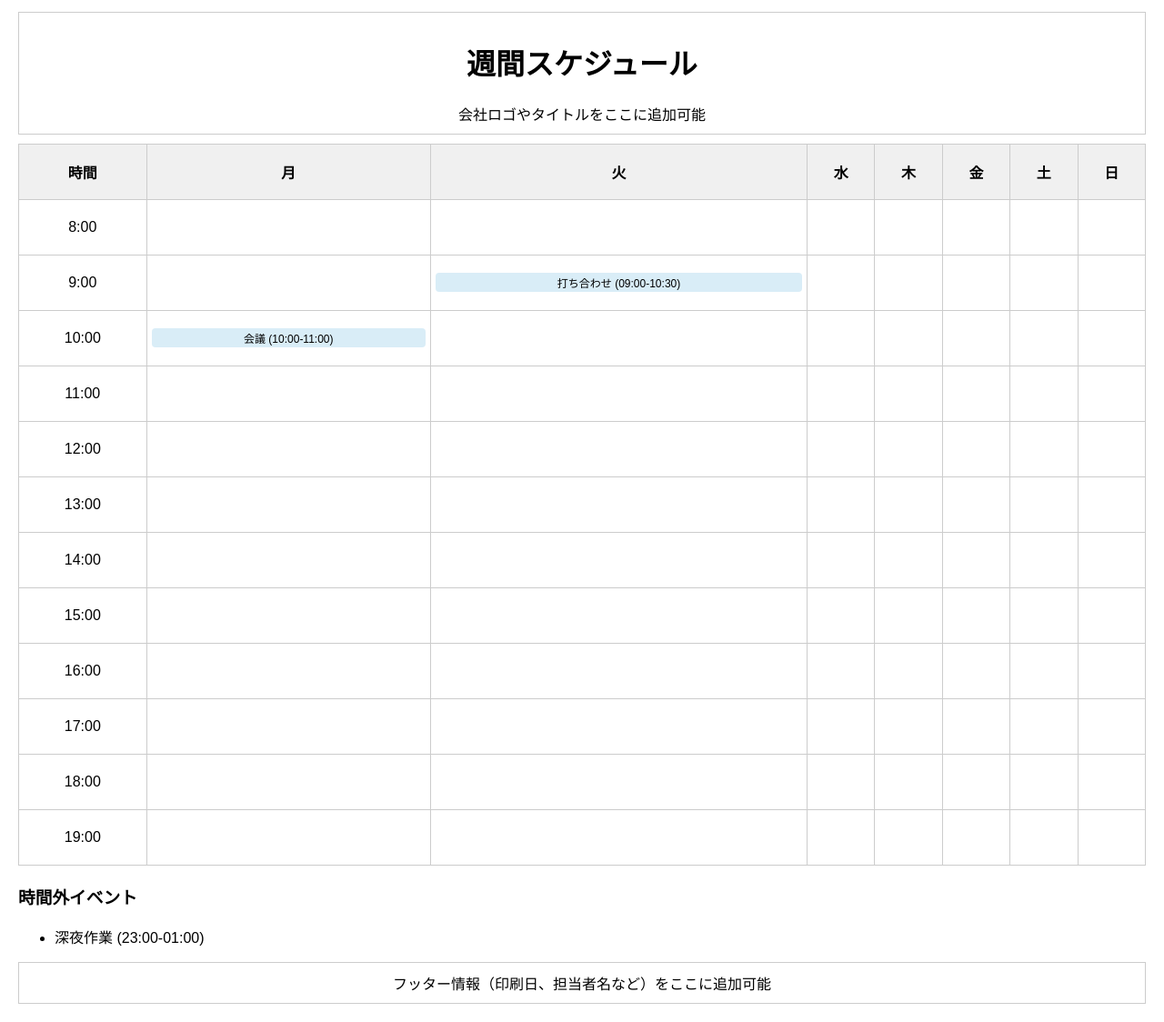
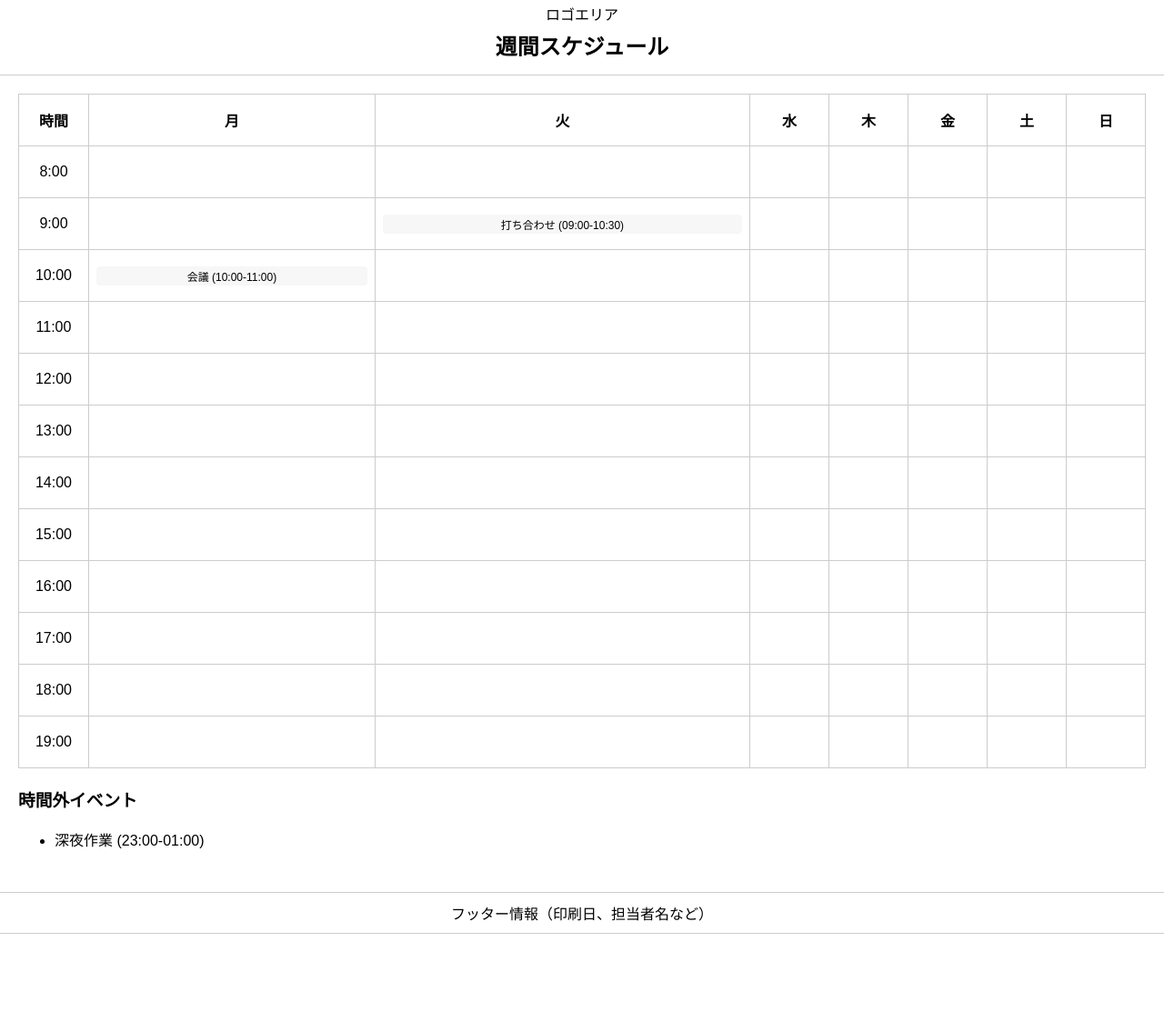
Before and after one commit to morimoritata1/morimoritata1.github.io, a plain HTML site: page index.html in a window 1280 px wide. Shown: the part 7-1131 px from the top of the page at 91% size. After the commit the page ends 1034 px from the top, so only its background shows below. Drawn offline with Linux system fonts and the light colour scheme.

Commit message:
Add files via upload

```diff
--- a/index.html
+++ b/index.html
@@ -6,15 +6,15 @@
 <link rel="stylesheet" href="style.css">
 </head>
 <body>
-<header id="calendar-header">
-  <h1>週間スケジュール</h1>
-  <div class="header-placeholder">会社ロゴやタイトルをここに追加可能</div>
+<header class="page-header">
+  <div class="logo-placeholder">ロゴエリア</div>
+  <h1 class="title">週間スケジュール</h1>
 </header>
-<div id="calendar-container">
-  <table id="calendar">
+<main class="calendar-main">
+  <table class="calendar-table">
     <thead>
       <tr>
-        <th>時間</th>
+        <th class="time-col">時間</th>
         <th>月</th>
         <th>火</th>
         <th>水</th>
@@ -28,13 +28,13 @@
       <!-- JSで時間軸とイベントを埋め込む -->
     </tbody>
   </table>
-</div>
-<section id="outside-hours">
-  <h3>時間外イベント</h3>
-  <ul id="outside-list"></ul>
-</section>
-<footer id="calendar-footer">
-  <div class="footer-placeholder">フッター情報（印刷日、担当者名など）をここに追加可能</div>
+  <section class="outside-section">
+    <h3>時間外イベント</h3>
+    <ul id="outside-list"></ul>
+  </section>
+</main>
+<footer class="page-footer">
+  <div class="footer-placeholder">フッター情報（印刷日、担当者名など）</div>
 </footer>
 <script src="script.js"></script>
 </body>
--- a/style.css
+++ b/style.css
@@ -1,39 +1,52 @@
 body {
-  font-family: Arial, sans-serif;
-  margin: 20px;
+  font-family: 'Arial', sans-serif;
+  margin: 0;
+  padding: 0;
+  background-color: #fff;
 }
-header, footer {
+.page-header, .page-footer {
   text-align: center;
-  margin-bottom: 10px;
-  border: 1px solid #ccc;
   padding: 10px;
+  border-bottom: 1px solid #ccc;
 }
-#calendar {
+.page-footer {
+  border-top: 1px solid #ccc;
+  margin-top: 10px;
+}
+.title {
+  font-size: 24px;
+  margin: 5px 0;
+}
+.calendar-main {
+  padding: 20px;
+}
+.calendar-table {
   width: 100%;
   border-collapse: collapse;
+  margin-bottom: 20px;
 }
-#calendar th, #calendar td {
+.calendar-table th, .calendar-table td {
   border: 1px solid #ccc;
   text-align: center;
-  padding: 5px;
-  height: 50px;
+  padding: 8px;
+  height: 40px;
 }
-#calendar th {
-  background-color: #f0f0f0;
+.calendar-table th.time-col {
+  width: 60px;
 }
 .event {
-  background-color: #d9edf7;
+  background-color: #f7f7f7;
   border-radius: 4px;
   padding: 2px;
   font-size: 12px;
 }
-#outside-hours {
-  margin-top: 20px;
+.outside-section {
+  margin-top: 10px;
 }
 @media print {
+  @page { size: A4 landscape; margin: 10mm; }
   body { margin: 0; }
-  header, footer { position: fixed; width: 100%; }
-  header { top: 0; }
-  footer { bottom: 0; }
-  @page { size: A4 landscape; }
+  .page-header, .page-footer { position: fixed; width: 100%; }
+  .page-header { top: 0; }
+  .page-footer { bottom: 0; }
 }
```
